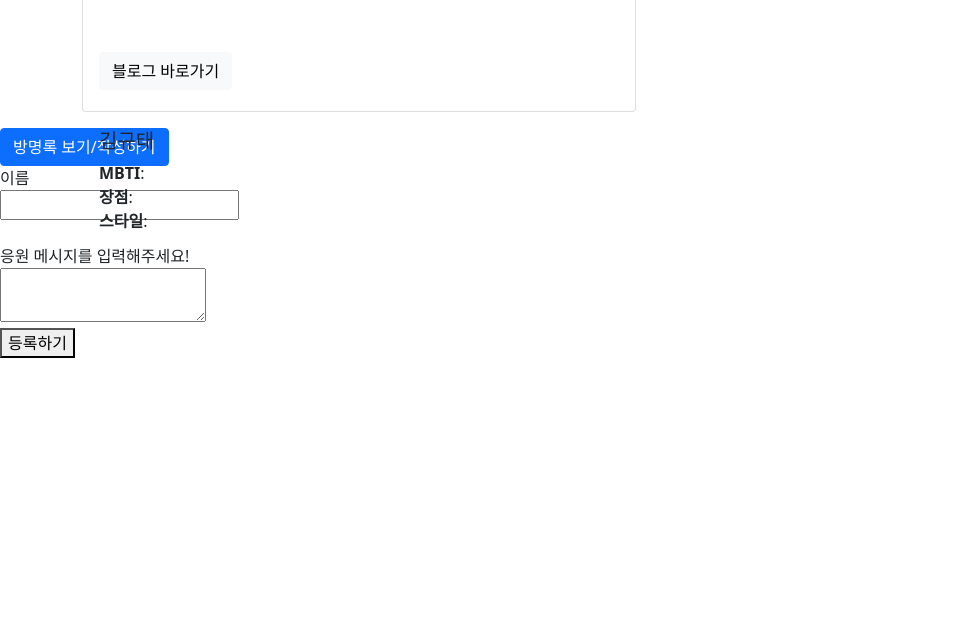
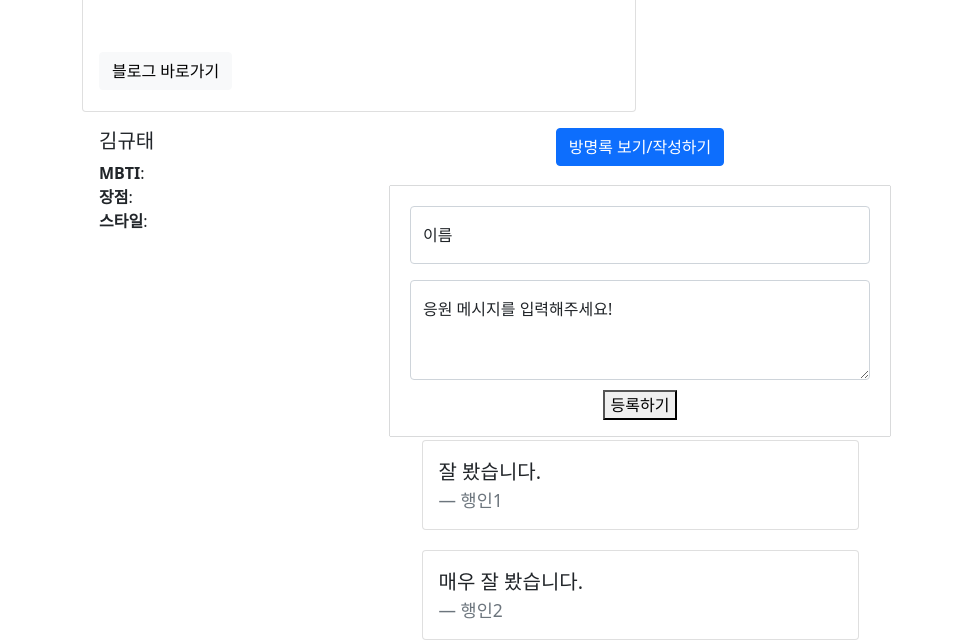
Before and after one commit to jbae9/miniproject, a Python web app: template templates/index.html in a window 1280 px wide. Shown: the part 978-1618 px from the top of the page, without its empty margins (0-954 px from the left). Before the commit the page ends 1336 px from the top, so only its background shows below. Run offline with Jinja, Linux system fonts and the light colour scheme; the template is opened without the code that fills it, so the values that code supplies are empty; some libraries are stand-ins or nearby versions.

Commit message:
방명록하는 중

```diff
--- a/templates/index.css
+++ b/templates/index.css
@@ -39,3 +39,32 @@
     position:absolute;
     bottom:5px;
 }
+/*방명록*/
+.guestButton {
+    text-align: center;
+}
+.post {
+    box-shadow: 0px 0px 1px;
+    max-width: 500px;
+    width: 95%;
+    height: 250px;
+    margin: 20px auto 20px auto;
+    padding: 20px;
+    text-align: center;
+}
+.post > button {
+    margin-top: 10px;
+}
+
+.allcard {
+    max-width: 500px;
+    width: 95%;
+    height: 100px;
+    margin: 20px auto 20px auto;
+    text-align: left;
+}
+.allcard > .card {
+
+    margin-top: 10px;
+    margin-bottom: 20px;
+}
--- a/templates/index.html
+++ b/templates/index.html
@@ -170,19 +170,42 @@
 
 <!--방명록 버튼-->
 <div class="guestButton">
-    <button type="button" class="btn btn-primary" onclick="guestButton()">방명록 보기/작성하기</button>
+        <button type="button" class="btn btn-primary" onclick="guestButton()">방명록 보기/작성하기</button>
 </div>
-<div id="guestLog">
+<!--방명록 포스트-->
+<div class="post" id="guestLog">
     <form>
-        <label>이름</label><br>
-        <input type="text" id="nameField"><br><br>
+        <div class="form-floating mb-3">
+            <input type="email" class="form-control" id="floatingInput" placeholder="name@example.com">
+            <label for="floatingInput">이름</label>
+        </div>
+        <div class="form-floating">
+            <textarea class="form-control" placeholder="Leave a comment here" id="floatingTextarea2"
+                      style="height: 100px"></textarea>
+            <label for="floatingTextarea2">응원 메시지를 입력해주세요!</label>
+        </div>
+    </form>
+    <button onclick="okay()">등록하기</button>
 
-        <label>응원 메시지를 입력해주세요!</label><br>
-        <textarea id="commentField"></textarea>
-    </form>
-    <button onclick="">등록하기</button>
+<!--작성 예시-->
+    <div class="allcard">
+        <div class="card">
+            <div class="card-body">
+                <blockquote class="blockquote mb-0">
+                    <p>잘 봤습니다.</p>
+                    <footer class="blockquote-footer">행인1</footer>
+                </blockquote>
+            </div>
+        </div>
+        <div class="card">
+            <div class="card-body">
+                <blockquote class="blockquote mb-0">
+                    <p>매우 잘 봤습니다.</p>
+                    <footer class="blockquote-footer">행인2</footer>
+                </blockquote>
+            </div>
+        </div>
+    </div>
 </div>
-
-
 </body>
 </html>
--- a/templates/index.js
+++ b/templates/index.js
@@ -10,4 +10,5 @@ function guestButton(){
     }
 }
 
+
 // Ajax와 연결해서 방명록 DB GET/POST 함수 만들기
```
